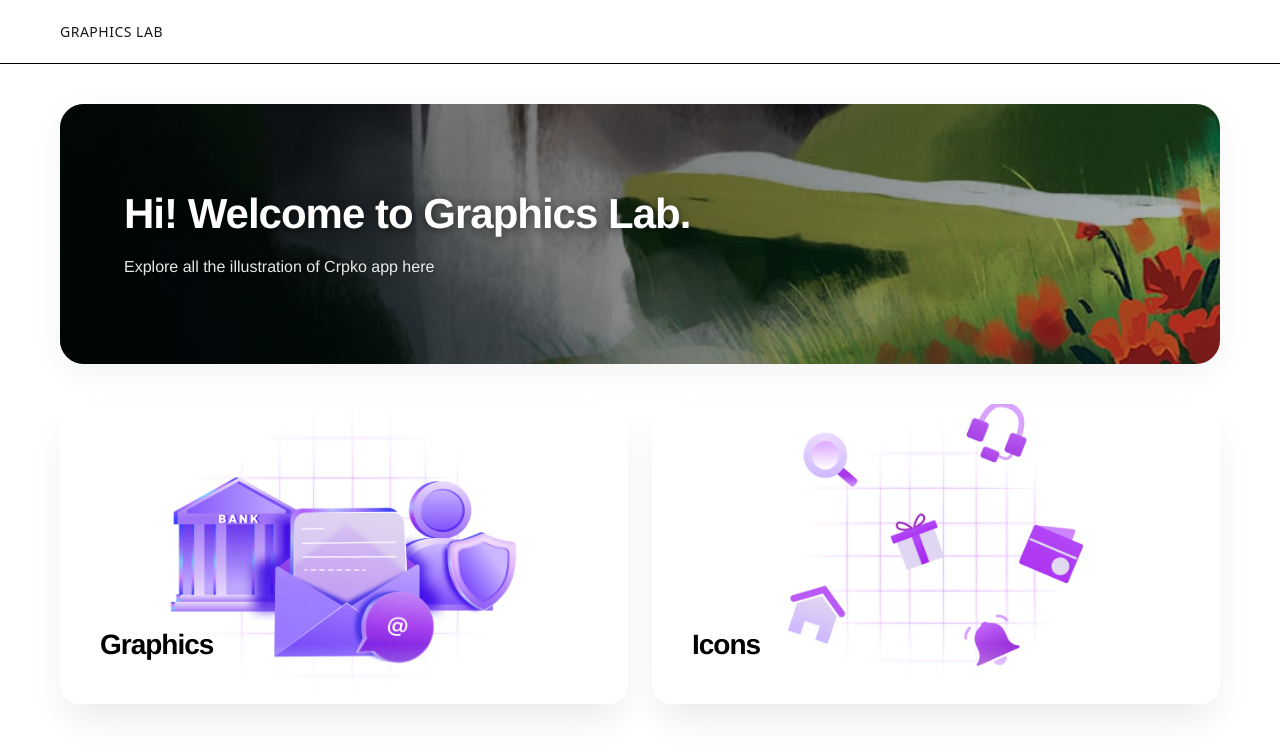
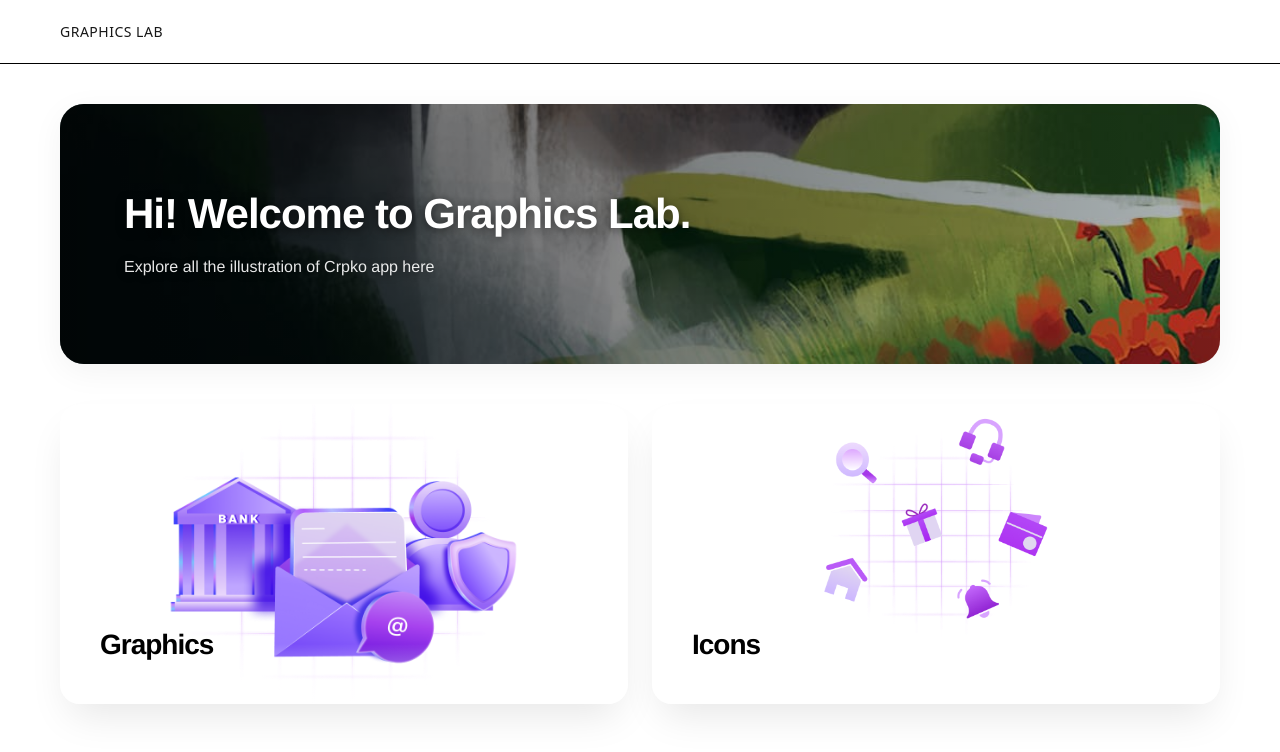
Before and after one commit to yamparalarahul27/illu-ic, a Next.js app: page /dashboard in a window 1280 px wide. Shown: the top 752 px of the page. Built offline with nearby package versions, Linux system fonts and the light colour scheme.

Commit message:
style: adjusted icons card image scale to prevent cropping

```diff
--- a/src/app/dashboard/page.tsx
+++ b/src/app/dashboard/page.tsx
@@ -168,9 +168,10 @@ function DashboardContent() {
             fill
             style={{
               objectFit: "contain",
-              objectPosition: "center 10%", // Keep it anchored higher up relative to center
+              objectPosition: "center", // Center it to prevent edge cutoffs
               zIndex: 0,
-              transform: "scale(1.15)" // Give it size but push it upwards
+              paddingBottom: "40px", // Give it a little push up to avoid text overlapping
+              transform: "scale(1.0)" // Reduce scale back down so it fits perfectly
             }}
           />
 
```
